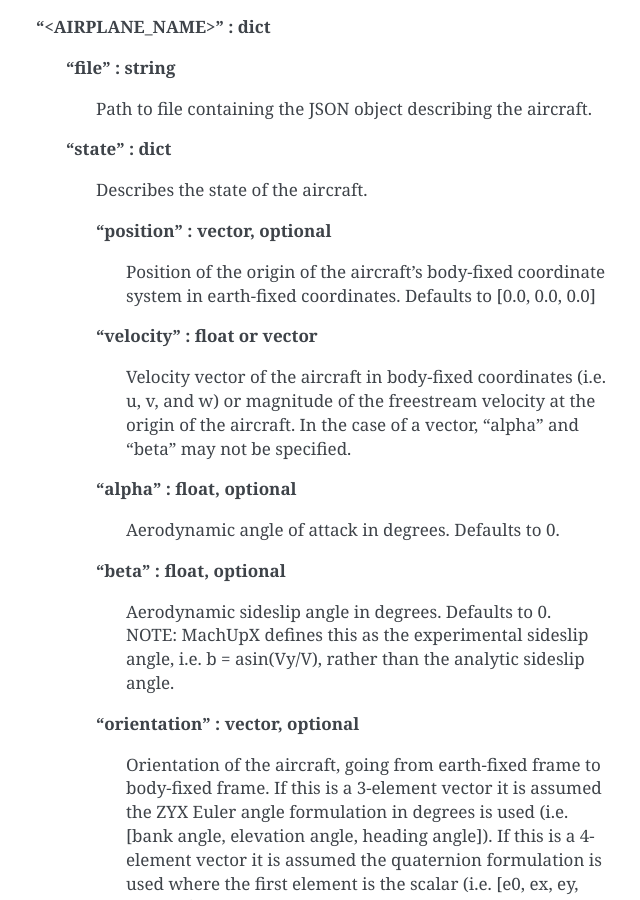
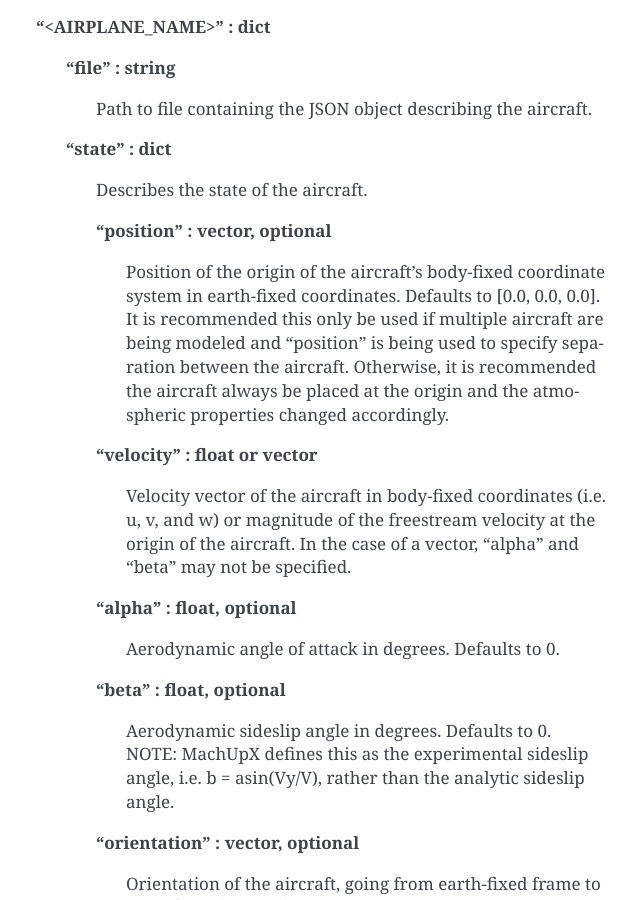
Before and after one commit to usuaero/MachUpX, a Sphinx documentation site: the page built from docs/source/creating_input_files.md, in a window 1280 px wide and 900 px high, scrolled down 14179 px. Shown: the whole window, without its empty margins (474-1114 px from the left). Built offline with Sphinx 7.4.7, drawn with Linux system fonts in a browser that asks for light colours; pages that are not in the unit, such as notebooks, are missing from menus.

Commit message:
Updated documentation.

```diff
--- a/docs/source/creating_input_files.md
+++ b/docs/source/creating_input_files.md
@@ -354,7 +354,7 @@
 >>>>>Describes the state of the aircraft.
 >>>>>
 >>>>>**"position" : vector, optional**
->>>>>>Position of the origin of the aircraft's body-fixed coordinate system in earth-fixed coordinates. Defaults to [0.0, 0.0, 0.0]
+>>>>>>Position of the origin of the aircraft's body-fixed coordinate system in earth-fixed coordinates. Defaults to [0.0, 0.0, 0.0]. It is recommended this only be used if multiple aircraft are being modeled and "position" is being used to specify separation between the aircraft. Otherwise, it is recommended the aircraft always be placed at the origin and the atmospheric properties changed accordingly.
 >>>>>
 >>>>>**"velocity" : float or vector**
 >>>>>>Velocity vector of the aircraft in body-fixed coordinates (i.e. u, v, and w) or magnitude of the freestream velocity at the origin of the aircraft. In the case of a vector, "alpha" and "beta" may not be specified.
```
